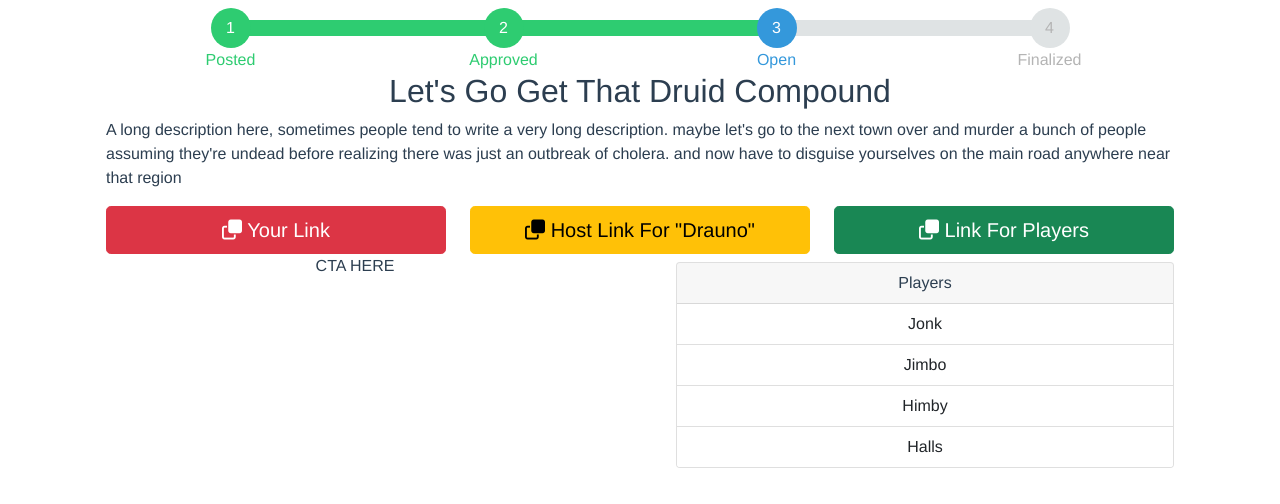
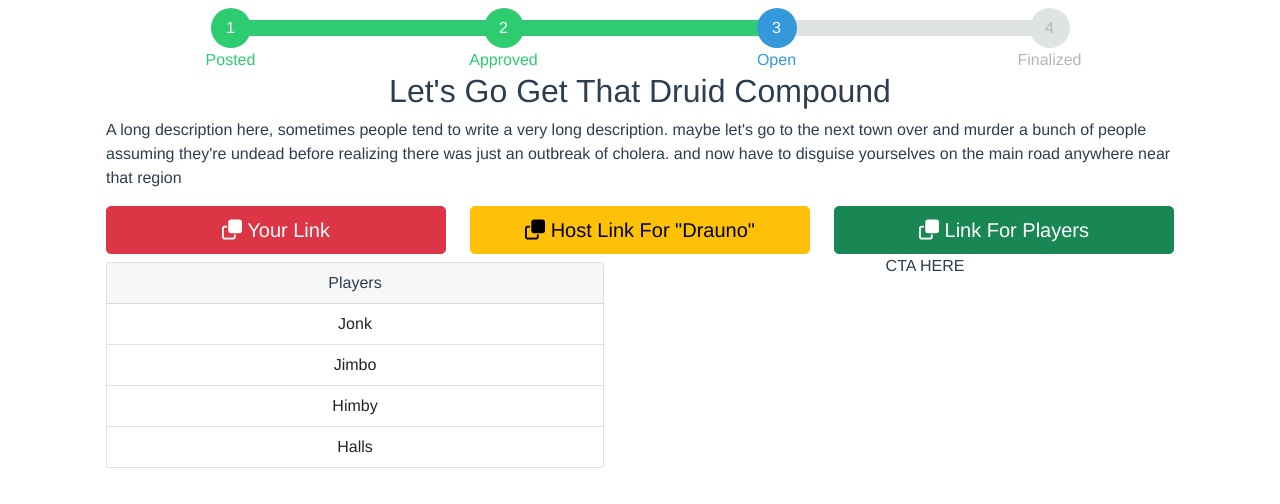
Before and after one commit to reddenx/WestMarchScheduler, a Vue app in the folder src/scheduler-client/: page /#/mock in a window 1280 px wide. Shown: the top 504 px of the page. Built offline with nearby package versions, Linux system fonts and the light colour scheme.

Commit message:
switching layout around slightly

```diff
--- a/src/scheduler-client/src/views/Mockup.vue
+++ b/src/scheduler-client/src/views/Mockup.vue
@@ -12,8 +12,8 @@
       <div class="col-12">
         <LinksComponent :session="session" />
       </div>
-      <div class="col-12 col-lg-6">CTA HERE</div>
-      <div class="col-12 col-lg-6">
+      <div class="col-12 col-lg-6 order-lg-2">CTA HERE</div>
+      <div class="col-12 col-lg-6 order-lg-1">
         <PlayerListComponent :session="session" />
       </div>
     </div>
```
